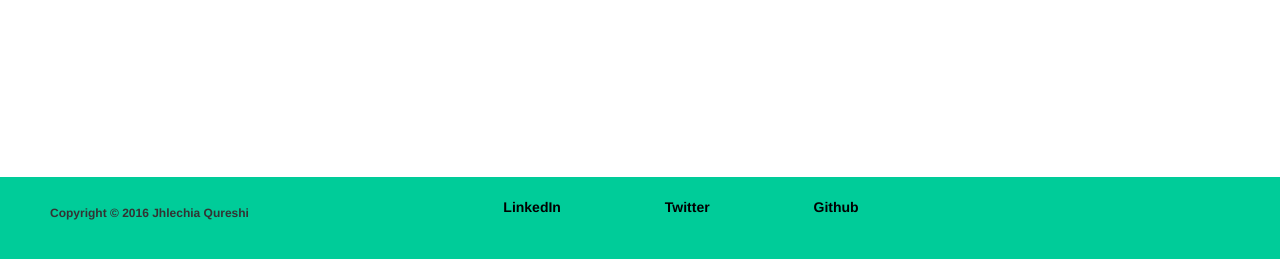
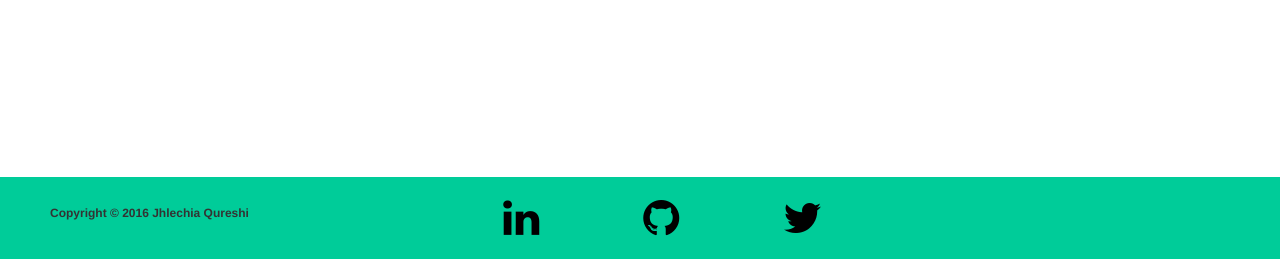
Before and after one commit to jhlechia/portfolio_site, a PHP site: page / in a window 1280 px wide. Shown: the part 2385-2644 px from the top of the page. Before the commit the page ends 2605 px from the top, so only its background shows below. Run offline with PHP 8.4, Linux system fonts and the light colour scheme; some libraries are stand-ins or nearby versions.

Commit message:
Changed social links

```diff
--- a/css/styles.css
+++ b/css/styles.css
@@ -60,3 +60,7 @@
 .contact-section {
   margin-bottom: 480px;
 }
+
+.social-links {
+  margin-bottom: 20px;
+}
--- a/index.html
+++ b/index.html
@@ -5,6 +5,7 @@
   <title>My Portfolio</title>
     <link rel="stylesheet" type="text/css" href="./css/bootstrap.min.css">
   <link rel="stylesheet" type="text/css" href="./css/styles.css">
+  <link rel="stylesheet" href="https://maxcdn.bootstrapcdn.com/font-awesome/4.5.0/css/font-awesome.min.css">
   <script type="text/javascript" src="./scripts/jQuery.js"></script>
 </head>
 <body>
@@ -55,10 +56,10 @@
       <div class="col-md-4">
         <h6><strong>Copyright &copy; 2016 Jhlechia Qureshi</strong></h6>
       </div>
-      <div class="col-md-8">
-        <a href="https://www.linkedin.com/in/jhlechiaqureshi"><span class="link"><strong>LinkedIn</strong></span></a>
-        <a href="https://twitter.com/novi_code"><span class="link"><strong>Twitter</strong></span></a>
-        <a href="https://github.com/jhlechia"><span class="link"><strong>Github</strong></span></a>
+      <div class="col-md-8 social-links">
+        <a href="https://www.linkedin.com/in/jhlechiaqureshi"><span class="link"><strong>  <i class="fa fa-linkedin fa-3x"></i></strong></span></a>
+        <a href="https://github.com/jhlechia"><span class="link"><strong><i class="fa fa-github fa-3x white"></i></strong></span></a>
+        <a href="https://twitter.com/novi_code"><span class="link"><strong><i class="fa fa-twitter fa-3x"></i></strong></span></a>
       </div>
     </div>
   </div> <!--division for footer section -->
```
